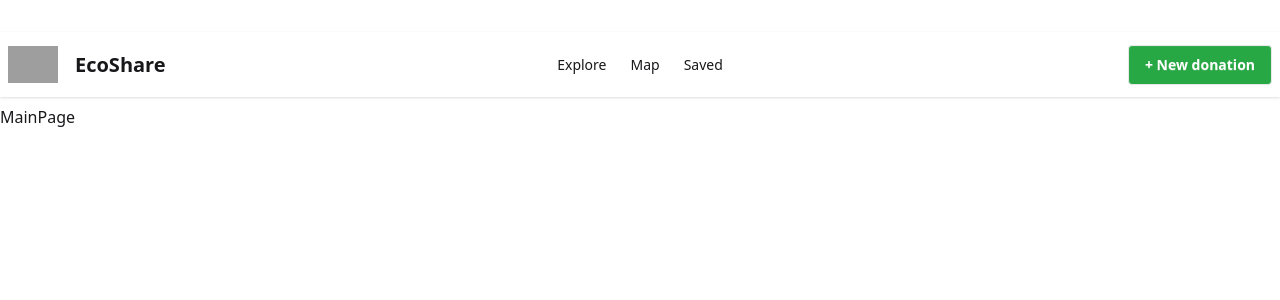
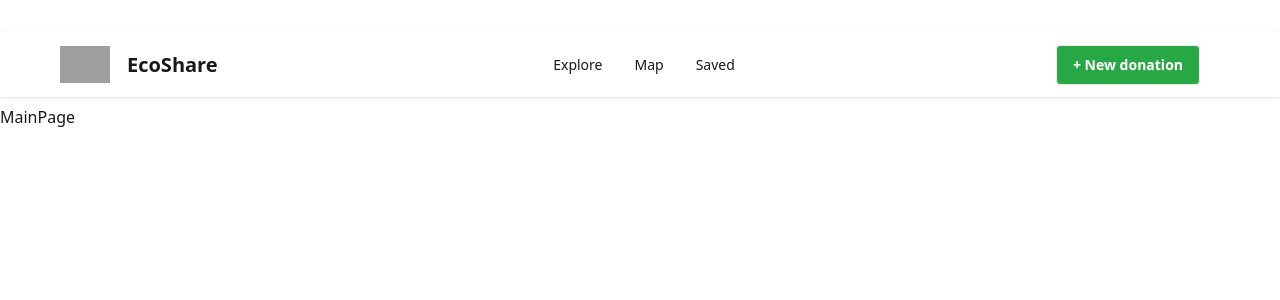
Before and after one commit to rfiguerac/ecoshare, a React (Vite) app: page / in a window 1280 px wide. Shown: the top 300 px of the page. Built offline with nearby package versions, Linux system fonts and the light colour scheme; grey boxes are pictures that could not be loaded.

Commit message:
Remove Font Awesome and add Lucide React icons in Navbar; update styles and dependencies

```diff
--- a/package.json
+++ b/package.json
@@ -10,8 +10,8 @@
     "preview": "vite preview"
   },
   "dependencies": {
-    "@fortawesome/fontawesome-free": "^7.0.0",
     "@tailwindcss/vite": "^4.1.11",
+    "lucide-react": "^0.539.0",
     "react": "^19.1.1",
     "react-dom": "^19.1.1",
     "react-router-dom": "^7.8.0",
--- a/src/components/Navbar.tsx
+++ b/src/components/Navbar.tsx
@@ -1,6 +1,6 @@
 export const Navbar = () => {
   return <>
-    <div className="navbar bg-base-100 shadow-sm">
+    <div className="navbar bg-base-100 shadow-sm px-15">
       <div className="navbar-start">
         <div className="dropdown">
           <div tabIndex={0} role="button" className="btn btn-ghost lg:hidden">
@@ -25,13 +25,15 @@ export const Navbar = () => {
       </div>
       <div className="navbar-center hidden lg:flex">
         <ul className="menu menu-horizontal px-1">
-          <li><a>Explore</a></li>
-          <li><a>Map</a></li>
-          <li><a>Saved</a></li>
+          <li><a><i className="fa-solid fa-magnifying-glass"></i> Explore</a></li>
+          <li><a><i className="fa-solid fa-location-dot"></i> Map</a></li>
+          <li><a><i className="fa-regular fa-heart"></i> Saved</a></li>
         </ul>
       </div>
-      <div className="navbar-end">
+      <div className="navbar-end gap-x-5">
+        <i className="fa-regular fa-bell"></i>
         <a className="btn bg-[#28A745] text-white hover:bg-[#218838]"> + New donation</a>
+        <i className="fa-regular fa-user"></i>
       </div>
     </div>
   </>
--- a/src/index.css
+++ b/src/index.css
@@ -1,3 +1,2 @@
 @import "tailwindcss";
 @plugin "daisyui";
-@import "@fortawesome/fontawesome-free/css/all.min.css";
```
Also changed, not shown: 1 other file (tests, documents, lock files or other folders).
